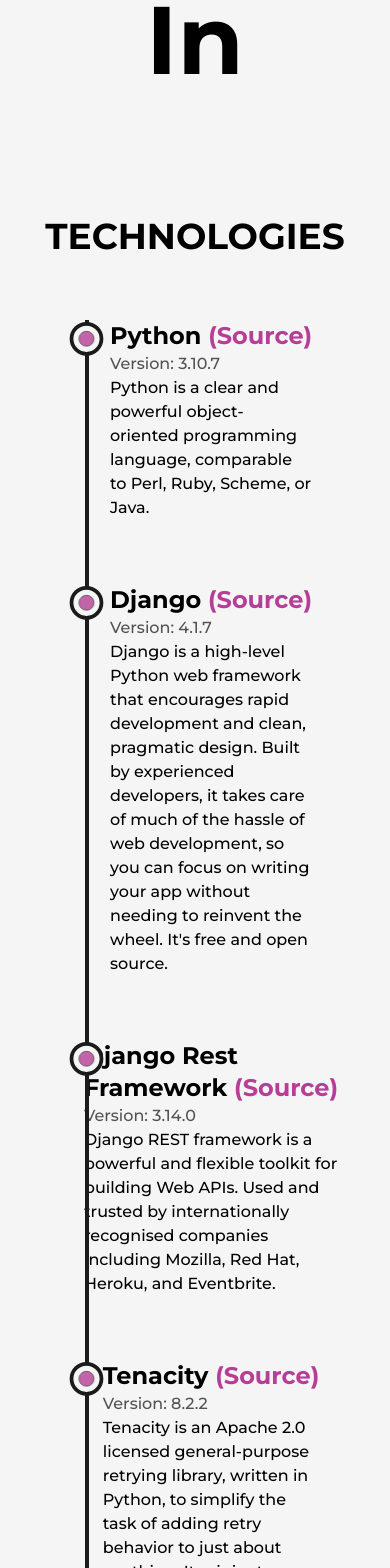
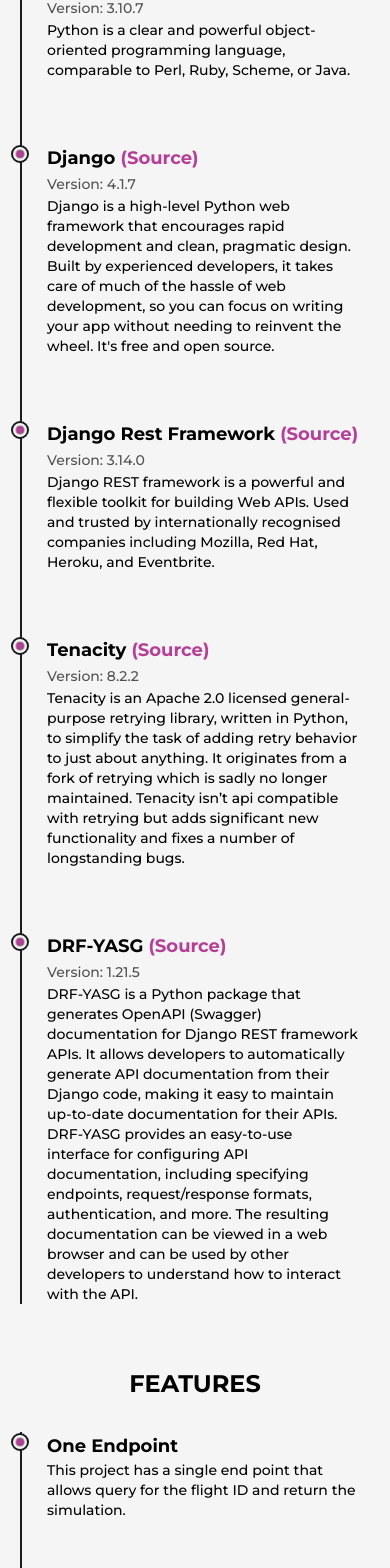
Before and after one commit to Geffrerson7/portfolio-web, a Next.js app: page /airlineCheckIn in a window 390 px wide. Shown: the part 402-1970 px from the top of the page. Built offline with nearby package versions, Linux system fonts and the light colour scheme.

Commit message:
Add responsiveness to the visit project page

```diff
--- a/package.json
+++ b/package.json
@@ -17,6 +17,7 @@
     "postcss": "8.4.21",
     "react": "18.2.0",
     "react-dom": "18.2.0",
+    "react-icons": "^4.8.0",
     "tailwindcss": "3.3.1"
   }
 }
--- a/src/components/Features.js
+++ b/src/components/Features.js
@@ -6,12 +6,11 @@
 const Features = ({name, info}) => {
     const ref = useRef(null);
   return (
-    <li ref={ref} className='my-8 first:mt-0 last:mb-0 w-[60%] mx-auto flex flex-col items-center justify-between'>
+    <li ref={ref} className='my-8 first:mt-0 last:mb-0 w-[60%] mx-auto flex flex-col items-center justify-between md:w-[80%]'>
         <LiIcon reference={ref}/>
         <motion.div initial={{y:50}} whileInView={{y:0}} transition={{duration:0.5, type:"spring"}}>
-            <h3 className='capitalize font-bold text-2xl'>{name}</h3>
-            <p className='font-medium w-full'>{info}</p>
-
+            <h3 className='capitalize font-bold text-2xl sm:text-xl xs:text-lg'>{name}</h3>
+            <p className='font-medium w-full md:text-sm'>{info}</p>
         </motion.div>
     </li>
   )
--- a/src/components/LiIcon.js
+++ b/src/components/LiIcon.js
@@ -2,18 +2,18 @@
 import {motion, useScroll} from 'framer-motion'
 
 const LiIcon = ({reference}) => {
-    const {scrollyPogress} = useScroll({
+    const {scrollyProgress} = useScroll({
         target: reference,
         offset: ["center end", "center center"]
     })
 
   return (
     <figure className='absolute left-0 stroke-dark dark:stroke-light'>
-        <svg className="-rotate-90" width="75" height="75" viewBox='0 0 100 100'>
+        <svg className="-rotate-90 md:w-[60px] md:h-[60px] xs:w-[40px] xs:h-[40px]" width="75" height="75" viewBox='0 0 100 100'>
             <circle cx="75" cy="50" r="20" className='stroke-primary dark:stroke-primaryDark stroke-1 fill-one'/>
             <motion.circle cx="75" cy="50" r="20" className='stroke-[5px] fill-light dark:fill-dark'
             style={{
-                pathLength : scrollyPogress
+                pathLength : scrollyProgress
             }}
             />
             <circle cx="75" cy="50" r="10" className='animate-pulse stroke-1 fill-primary dark:fill-primaryDark'/>
--- /dev/null
+++ b/src/components/PopUpModal.js
@@ -0,0 +1,34 @@
+
+import React, { useState } from 'react'
+import Image from 'next/image'
+import { AiFillFire } from 'react-icons/ai'
+
+
+const PopUpModal = ({ srcImg, description }) => {
+    const [showModal, setShowModal] = useState(false)
+    return (
+        <div className='flex md:flex-col justify-center items-center mt-5'>
+
+            {showModal ?
+                (
+                    <div className='mt-10 flex justify-center items-center flex-col w-auto rounded-lg shadow-xl h-auto p-2 dark:bg-light md:w-[50%] md:h-[50%] lg:w-[75%] lg:h-[75%]'>
+                        <Image src={srcImg} />
+                        <h2 className='text-base mt-2 mx-4 text-primary font semibold text-center md:text-small sm:text-xs md:text-center sm:text-center'>{description}</h2>
+                        <button className='my-5 w-auto px-8 h-10 bg-blue-600 text-white rounded-md shadow hover:shadow-lg font-semibold md:h-5 md:px-4 md:text-small sm:text-xs md:text-center sm:text-center'
+                            onClick={() => setShowModal(false)}>Close</button>
+                    </div>
+                ) :
+                (
+                    <div className='flex gap-5'>
+                        <button type="button" className='bg-primary dark:bg-primaryDark text-light dark:text-dark active:bg-black dark:active:bg-light hover:bg-black dark:hover:bg-light flex justify-center items-center gap-2 font-bold px-6 h-12 rounded-md shadow hover:shadow-lg outline-none focus:outline-none md:h-6 md:px-3 md:text-small sm:text-xs md:text-center sm:text-center'
+                            onClick={() => setShowModal(true)}
+                        >View Image <AiFillFire className='text-xl' />
+                        </button>
+                    </div>
+                )
+            }
+        </div>
+    )
+}
+
+export default PopUpModal
--- a/src/components/Technologies.js
+++ b/src/components/Technologies.js
@@ -6,12 +6,12 @@
 const Technologies = ({name, version, url, description}) => {
     const ref = useRef(null);
   return (
-    <li ref={ref} className='my-8 first:mt-0 last:mb-0 w-[60%] mx-auto flex flex-col items-center justify-between'>
+    <li ref={ref} className='my-8 first:mt-0 last:mb-0 w-[60%] mx-auto flex flex-col items-center justify-between md:w-[80%]'>
         <LiIcon reference={ref}/>
         <motion.div initial={{y:50}} whileInView={{y:0}} transition={{duration:0.5, type:"spring"}}>
-            <h3 className='capitalize font-bold text-2xl'>{name}&nbsp;<a href={url} target='_blank' className='text-primary dark:text-primaryDark capitalize'>&#40;Source&#41;</a></h3>
-            <span className='capitalize font-medium text-dark/75 dark:text-light/75'>Version: {version}</span>
-            <p className='font-medium w-full'>{description}</p>
+            <h3 className='capitalize font-bold text-2xl sm:text-xl xs:text-lg'>{name}&nbsp;<a href={url} target='_blank' className='text-primary dark:text-primaryDark capitalize'>&#40;Source&#41;</a></h3>
+            <span className='capitalize font-medium text-dark/75 dark:text-light/75 xs:text-sm'>Version: {version}</span>
+            <p className='font-medium w-full md:text-sm'>{description}</p>
         </motion.div>
     </li>
   )
--- a/src/pages/airlineCheckIn.js
+++ b/src/pages/airlineCheckIn.js
@@ -5,6 +5,7 @@
 import response200Img from '../../public/images/projects/response_200.png'
 import response404and400Img from '../../public/images/projects/response_404_400.png'
 import Image from 'next/image';
+import PopUpModal from '@/components/PopUpModal';
 
 
 const airlineCheckIn = () => {
@@ -15,14 +16,14 @@
     })
     return (
         <div className='my-32 dark:text-light'>
-            <h2 className='font-bold text-8xl mb-32 w-full text-center'>
+            <h2 className='font-bold text-8xl mb-32 w-full text-center md:text-6xl xs:text-4xl md:mb-16'>
                 Airline Check-In
             </h2>
-            <h3 className='font-bold text-4xl mb-16 w-full text-center'>TECHNOLOGIES</h3>
-            <div ref={ref} className='w-[75%] mx-auto relative'>
-                <motion.div style={{ scaleY: scrollyProgress }} className='absolute left-9 top-0 w-[4px] h-full bg-dark origin-top dark:bg-light' />
+            <h3 className='font-bold text-4xl mb-16 w-full text-center md:text-3xl xs:text-2xl md:mb-8'>TECHNOLOGIES</h3>
+            <div ref={ref} className='w-[75%] mx-auto relative lg:w-[90%] md:w-full'>
+                <motion.div style={{ scaleY: scrollyProgress }} className='absolute left-9 top-0 w-[4px] h-full bg-dark origin-top dark:bg-light md:w-[2px] md:left-[30px] xs:left-[20px]' />
 
-                <ul className='w-full flex flex-col items-start justify-between ml-4'>
+                <ul className='w-full flex flex-col items-start justify-between ml-4 xs:ml-2'>
                     <Technologies
                         name="Python"
                         version="3.10.7"
@@ -56,11 +57,11 @@
                 </ul>
             </div>
 
-            <h3 className='font-bold text-4xl mb-16 mt-16 w-full text-center'>FEATURES</h3>
-            <div ref={ref} className='w-[75%] mx-auto relative'>
-                <motion.div style={{ scaleY: scrollyProgress }} className='absolute left-9 top-0 w-[4px] h-full bg-dark origin-top dark:bg-light' />
+            <h3 className='font-bold text-4xl mb-16 mt-16 w-full text-center md:text-3xl xs:text-2xl md:mb-8'>FEATURES</h3>
+            <div ref={ref} className='w-[75%] mx-auto relative lg:w-[90%] md:w-full'>
+                <motion.div style={{ scaleY: scrollyProgress }} className='absolute left-9 top-0 w-[4px] h-full bg-dark origin-top dark:bg-light md:w-[2px] md:left-[30px] xs:left-[20px]' />
 
-                <ul className='w-full flex flex-col items-start justify-between ml-4'>
+                <ul className='w-full flex flex-col items-start justify-between ml-4 xs:ml-2'>
                     <Features
                         name="One endpoint"
                         info="This project has a single end point that allows query for the flight ID and return the simulation."
@@ -77,9 +78,11 @@
                         name="API response"
                         info="The API only gives three types of response: Succesfully response, flight not found and error response"
                     />
-                    <div className='w-full flex flex-col items-end'>
-                        <Image src={response200Img} className='w-25 h-25 rounded-2xl' />
-                        <Image src={response404and400Img} className='w-25 h-25 mt-8 rounded-2xl' />
+                    <div className='w-full flex flex-col items-center md:text-small sm:text-xs md:text-center sm:text-center'>
+                        <p>Succesfully response</p>
+                        <PopUpModal srcImg={response200Img} description="Succesfully response"/>
+                        <p className='mt-8'>Flight not found and error response</p>
+                        <PopUpModal srcImg={response404and400Img} description="Flight not found and error response"/>
                     </div>
                 </ul>
             </div>
```
Also changed, not shown: 1 other file (tests, documents, lock files or other folders).
